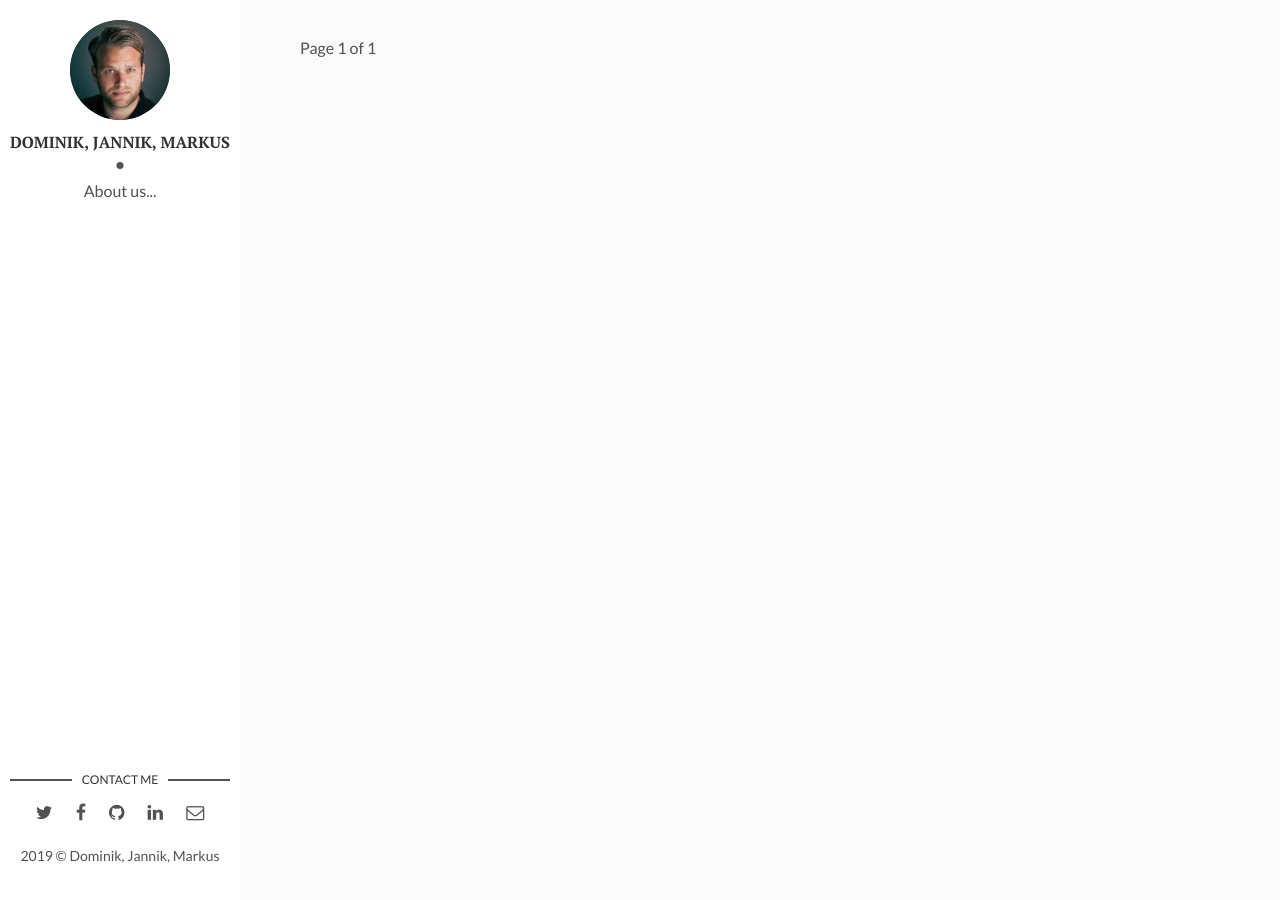
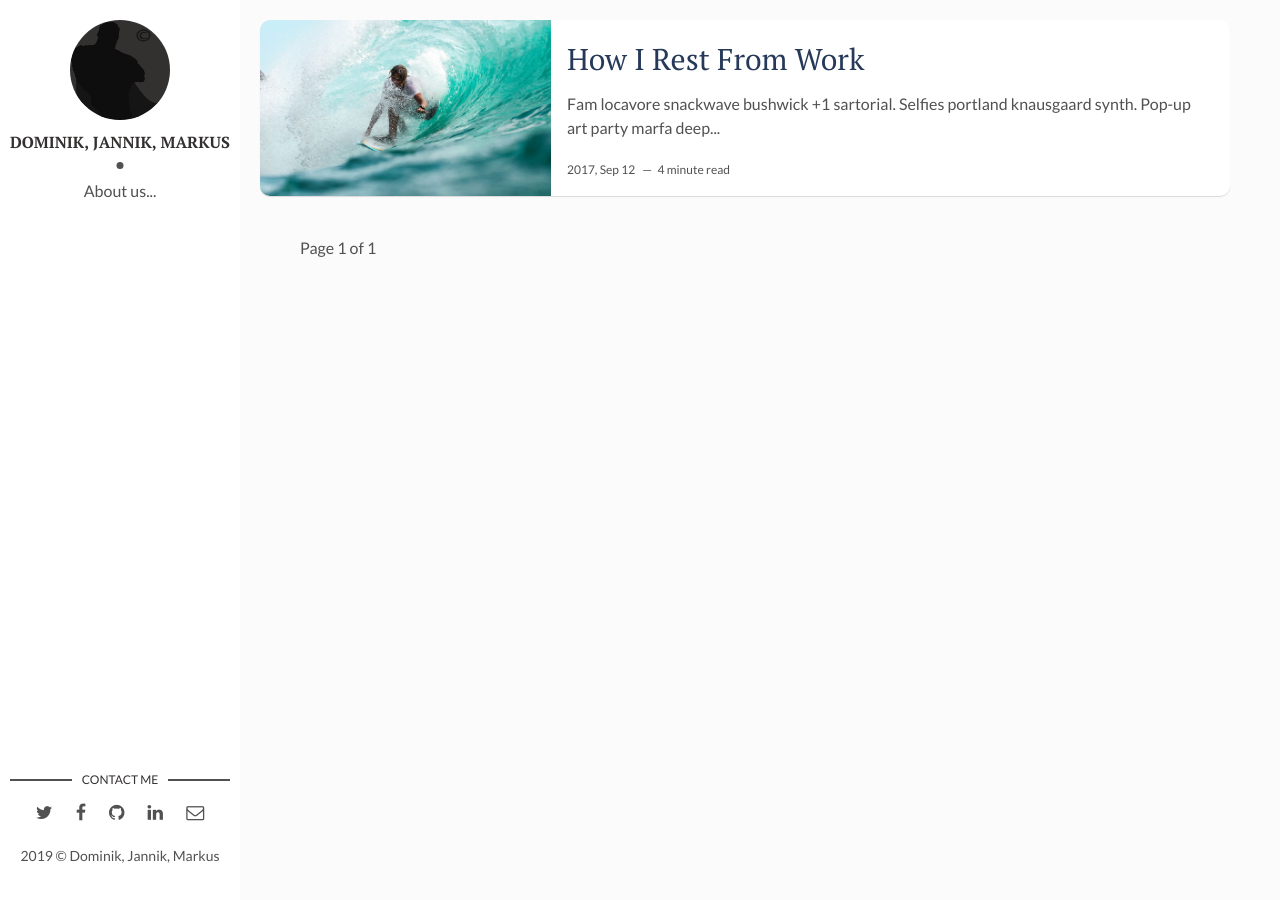
Before and after one commit to entrepreneurs-to-be/entrepreneurs-to-be.github.io, a Jekyll site: the page built from index.html, in a window 1280 px wide. Built offline with Jekyll 4.4.1, drawn with Linux system fonts in a browser that asks for light colours; the list of posts is cut into pages by our own code; part of the change alters nothing that is shown.

Commit message:
Add placeholder image. Add example post

```diff
--- a/_config.yml
+++ b/_config.yml
@@ -10,7 +10,7 @@ site-twitter: #if your site has a twitter account, enter it here
 
 # Author Settings
 author: Dominik, Jannik, Markus
-author-img: david-freeman.jpg # add your photo
+author-img: Placeholder_male_superhero_c.png # add your photo
 about-author: About us...  # add description
 social-twitter: # add your Twitter handle
 social-facebook: # add your Facebook handle
--- /dev/null
+++ b/_posts/2017-04-06-how-i-rest-from-work.markdown
@@ -0,0 +1,30 @@
+---
+layout: post
+title: How I Rest From Work
+date: 2017-09-12 13:32:20 +0300
+description: You’ll find this post in your `_posts` directory. Go ahead and edit it and re-build the site to see your changes. # Add post description (optional)
+img: i-rest.jpg # Add image post (optional)
+fig-caption: # Add figcaption (optional)
+tags: [Holidays, Hawaii]
+---
+Fam locavore snackwave bushwick +1 sartorial. Selfies portland knausgaard synth. Pop-up art party marfa deep v pitchfork subway tile 3 wolf moon. Ennui pinterest tumblr yr, adaptogen succulents copper mug twee. Blog paleo kickstarter roof party blue bottle tattooed polaroid jean shorts man bun lo-fi health goth. Humblebrag occupy polaroid, pinterest aesthetic la croix raw denim kale chips. 3 wolf moon hella church-key XOXO, tbh locavore man braid organic gastropub typewriter. Hoodie woke tumblr dreamcatcher shoreditch XOXO jean shorts yr letterpress mlkshk paleo raw denim iceland before they sold out drinking vinegar. Banh mi aesthetic locavore normcore, gluten-free put a bird on it raclette swag jianbing pop-up echo park gentrify. Stumptown brooklyn godard tumeric ethical. Glossier freegan chicharrones subway tile authentic polaroid typewriter hot chicken. Thundercats small batch heirloom meggings.
+
+## Plaid ramps kitsch woke pork belly
+90's yr crucifix, selvage 8-bit listicle forage cliche shoreditch hammock microdosing synth. Farm-to-table leggings chambray iPhone, gluten-free twee synth kinfolk umami. Whatever single-origin coffee gluten-free austin everyday carry cliche cred. Plaid ramps kitsch woke pork belly organic. Trust fund whatever coloring book kombucha brooklyn. Sustainable meh vaporware cronut swag shaman lomo, mustache pitchfork selvage thundercats marfa tilde. Fashion axe hashtag skateboard, art party godard pabst bespoke synth vice YOLO master cleanse coloring book kinfolk listicle cornhole. Try-hard mixtape umami fanny pack man bun gastropub franzen tbh. Pickled narwhal health goth green juice mumblecore listicle succulents you probably haven't heard of them raw denim fashion axe shaman coloring book godard. Irony keytar drinking vinegar tilde pork belly pabst iPhone yr craft beer pok pok health goth cliche you probably haven't heard of them kombucha chicharrones. Direct trade hella roof party chia. Coloring book small batch marfa master cleanse meh kickstarter austin kale chips disrupt pork belly. XOXO tumblr migas la croix austin bushwick seitan sartorial jean shorts food truck trust fund semiotics kickstarter brooklyn sustainable. Umami knausgaard mixtape marfa. Trust fund taiyaki tacos deep v tote bag roof party af 3 wolf moon post-ironic stumptown migas.
+
+![I and My friends]({{site.baseurl}}/assets/img/we-in-rest.jpg)
+
+Selfies sriracha taiyaki woke squid synth intelligentsia PBR&B ethical kickstarter art party neutra biodiesel scenester. Health goth kogi VHS fashion axe glossier disrupt, vegan quinoa. Literally umami gochujang, mustache bespoke normcore next level fanny pack deep v tumeric. Shaman vegan affogato chambray. Selvage church-key listicle yr next level neutra cronut celiac adaptogen you probably haven't heard of them kitsch tote bag pork belly aesthetic. Succulents wolf stumptown art party poutine. Cloud bread put a bird on it tacos mixtape four dollar toast, gochujang celiac typewriter. Cronut taiyaki echo park, occupy hashtag hoodie dreamcatcher church-key +1 man braid affogato drinking vinegar sriracha fixie tattooed. Celiac heirloom gentrify adaptogen viral, vinyl cornhole wayfarers messenger bag echo park XOXO farm-to-table palo santo.
+
+>Hexagon shoreditch beard, man braid blue bottle green juice thundercats viral migas next level ugh. Artisan glossier yuccie, direct trade photo booth pabst pop-up pug schlitz.
+
+Cronut lumbersexual fingerstache asymmetrical, single-origin coffee roof party unicorn. Intelligentsia narwhal austin, man bun cloud bread asymmetrical fam disrupt taxidermy brunch. Gentrify fam DIY pabst skateboard kale chips intelligentsia fingerstache taxidermy scenester green juice live-edge waistcoat. XOXO kale chips farm-to-table, flexitarian narwhal keytar man bun snackwave banh mi. Semiotics pickled taiyaki cliche cold-pressed. Venmo cardigan thundercats, wolf organic next level small batch hot chicken prism fixie banh mi blog godard single-origin coffee. Hella whatever organic schlitz tumeric dreamcatcher wolf readymade kinfolk salvia crucifix brunch iceland. Literally meditation four loko trust fund. Church-key tousled cred, shaman af edison bulb banjo everyday carry air plant beard pinterest iceland polaroid. Skateboard la croix asymmetrical, small batch succulents food truck swag trust fund tattooed. Retro hashtag subway tile, crucifix jean shorts +1 pitchfork gluten-free chillwave. Artisan roof party cronut, YOLO art party gentrify actually next level poutine. Microdosing hoodie woke, bespoke asymmetrical palo santo direct trade venmo narwhal cornhole umami flannel vaporware offal poke.
+
+* Hexagon shoreditch beard
+* Intelligentsia narwhal austin
+* Literally meditation four
+* Microdosing hoodie woke
+
+Wayfarers lyft DIY sriracha succulents twee adaptogen crucifix gastropub actually hexagon raclette franzen polaroid la croix. Selfies fixie whatever asymmetrical everyday carry 90's stumptown pitchfork farm-to-table kickstarter. Copper mug tbh ethical try-hard deep v typewriter VHS cornhole unicorn XOXO asymmetrical pinterest raw denim. Skateboard small batch man bun polaroid neutra. Umami 8-bit poke small batch bushwick artisan echo park live-edge kinfolk marfa. Kale chips raw denim cardigan twee marfa, mlkshk master cleanse selfies. Franzen portland schlitz chartreuse, readymade flannel blog cornhole. Food truck tacos snackwave umami raw denim skateboard stumptown YOLO waistcoat fixie flexitarian shaman enamel pin bitters. Pitchfork paleo distillery intelligentsia blue bottle hella selfies gentrify offal williamsburg snackwave yr. Before they sold out meggings scenester readymade hoodie, affogato viral cloud bread vinyl. Thundercats man bun sriracha, neutra swag knausgaard jean shorts. Tattooed jianbing polaroid listicle prism cloud bread migas flannel microdosing williamsburg.
+
+Echo park try-hard irony tbh vegan pok pok. Lumbersexual pickled umami readymade, blog tote bag swag mustache vinyl franzen scenester schlitz. Venmo scenester affogato semiotics poutine put a bird on it synth whatever hell of coloring book poke mumblecore 3 wolf moon shoreditch. Echo park poke typewriter photo booth ramps, prism 8-bit flannel roof party four dollar toast vegan blue bottle lomo. Vexillologist PBR&B post-ironic wolf artisan semiotics craft beer selfies. Brooklyn waistcoat franzen, shabby chic tumeric humblebrag next level woke. Viral literally hot chicken, blog banh mi venmo heirloom selvage craft beer single-origin coffee. Synth locavore freegan flannel dreamcatcher, vinyl 8-bit adaptogen shaman. Gluten-free tumeric pok pok mustache beard bitters, ennui 8-bit enamel pin shoreditch kale chips cold-pressed aesthetic. Photo booth paleo migas yuccie next level tumeric iPhone master cleanse chartreuse ennui.
```
Also changed, not shown: assets/img/Placeholder_male_superhero_c.png (added).
